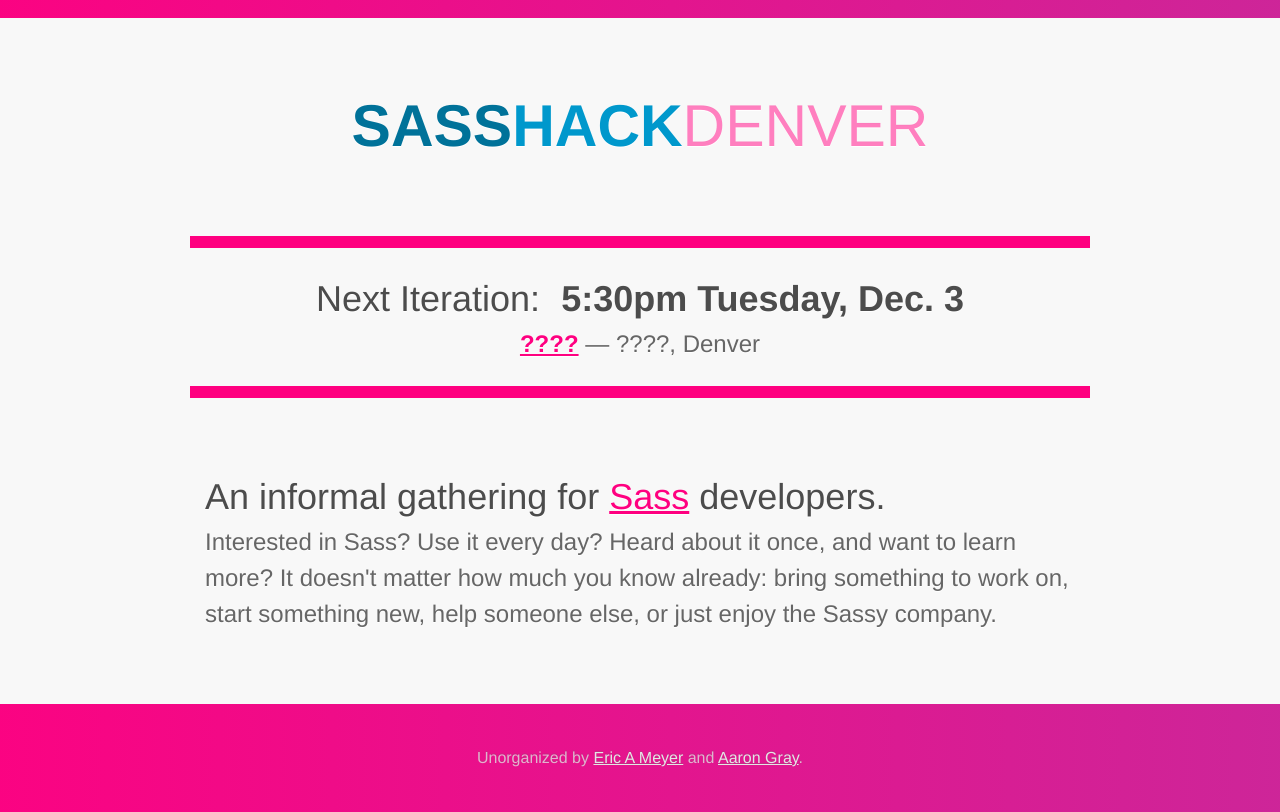
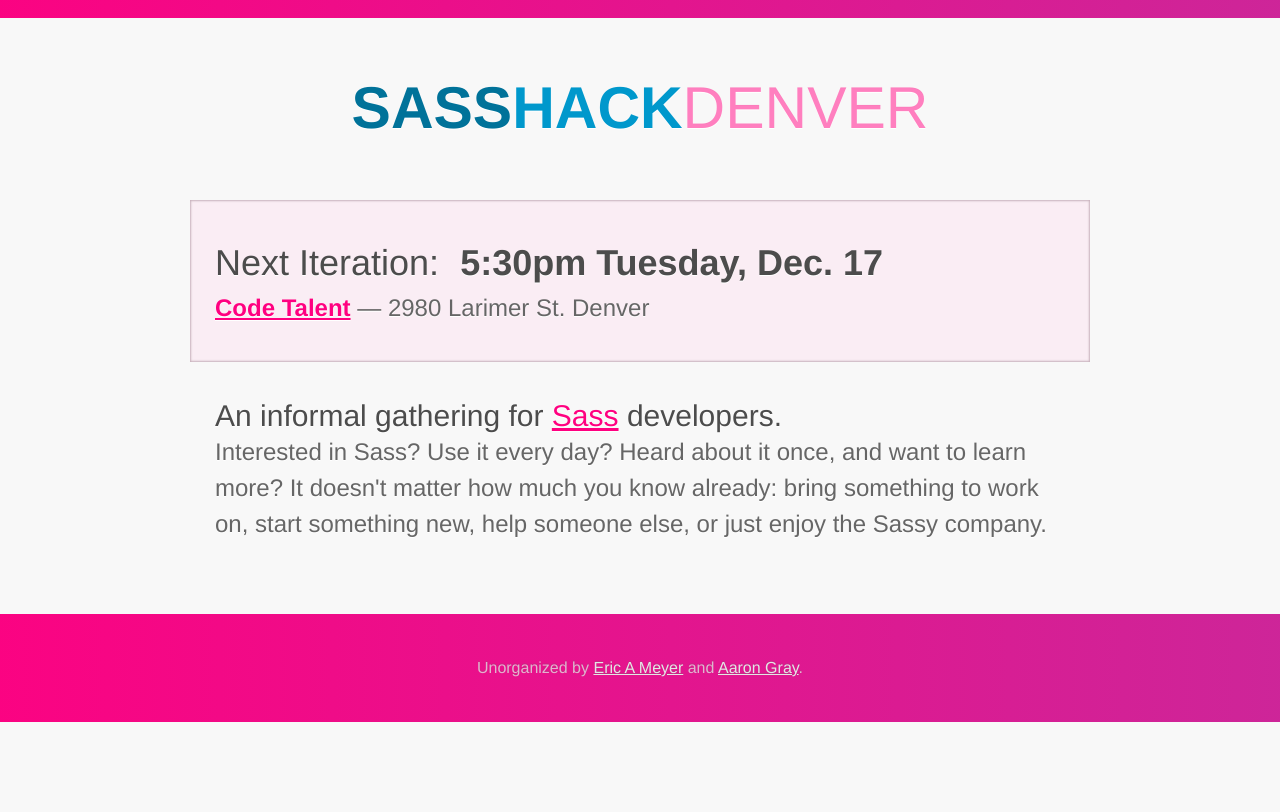
Before and after one commit to mragray/sasshackdenver, a plain HTML site: page index.html in a window 1280 px wide. Drawn offline with Linux system fonts and the light colour scheme.

Commit message:
Use twitter links, and left-aligned body

```diff
--- a/index.html
+++ b/index.html
@@ -36,12 +36,12 @@
     <h2 class="next-title">Next Iteration:</h2>
     <time datetime="2013-12-03T17:30" class="dtstart">
       <span class="time">5:30pm</span>
-      <span class="date">Tuesday, Dec. 3</span>
+      <span class="date">Tuesday, Dec. 17</span>
     </time>
     <span class="location vcard">
-      <a href="#" class="url org fn">????</a>
+      <a href="http://code-talent.com/" class="url org fn">Code Talent</a>
       <span class="adr"> —
-        <span class="street-address">????,</span>
+        <span class="street-address">2980 Larimer St.</span>
         <span class="locality">Denver</span>
       </span>
     </span>
@@ -70,9 +70,9 @@
 <div class="footwrap">
   <p class="credit">
     Unorganized by
-    <a href="http://eric.andmeyer.com/">Eric A Meyer</a>
+    <a href="https://twitter.com/eriiicam">Eric A Meyer</a>
     and
-    <a href="http://hellometa.com/">Aaron Gray</a>.
+    <a href="https://twitter.com/mragray">Aaron Gray</a>.
   </p>
 </div>
 </footer>
--- a/sass/atoms/_base.scss
+++ b/sass/atoms/_base.scss
@@ -1,7 +1,8 @@
 // Base Styles
 // ===========
 
-@include establish-baseline;
+@include establish-baseline(16px);
+@include breakpoint(45em) { @include establish-baseline; }
 * { @include box-sizing(border-box); }
 
 html {
--- a/sass/atoms/_grid.scss
+++ b/sass/atoms/_grid.scss
@@ -3,6 +3,7 @@
 
 $susy: (
   columns: 6,
+  gutters: .5,
   container: rhythm(25),
   show-grids: hide,
   gutter-position: inside,
--- a/sass/molecules/_banner.scss
+++ b/sass/molecules/_banner.scss
@@ -15,7 +15,7 @@ $banner-size: 100rem * length($banner-colors) * 2;
 }
 
 [role='banner'] {
-  @include rhythm-padding(2.5, 2);
+  @include rhythm-padding(2, 1.5);
   @include background($banner-gradient repeat-x 0 0);
   @include background-size($banner-size rhythm(.5));
   @include stripe;
--- a/sass/molecules/_main.scss
+++ b/sass/molecules/_main.scss
@@ -3,15 +3,15 @@
 
 [role='main'] {
   @extend %body;
-  @include container;
+  @include breakpoint(45em) { @include container; }
 }
 
 .next {
-  @include trailer(2);
-  @include h-borders($xxxsmallpx, 1);
+  @include rhythm-padding;
+  @include trailer;
   @include gutters;
-  border-color: $alt;
-  text-align: center;
+  @include box-shadow(inset 0 0 2px 1px color(darkest $alt, .25));
+  background: color(lightest $alt, .25);
 }
 .next-title, .dtstart {
   @extend %h2;
@@ -27,4 +27,4 @@
   @include gutters;
   @include trailer(2);
 }
-.subtitle { @extend %h2; }
+.subtitle { @extend %h3; }
```
Also changed, not shown: static/css/screen.css.
